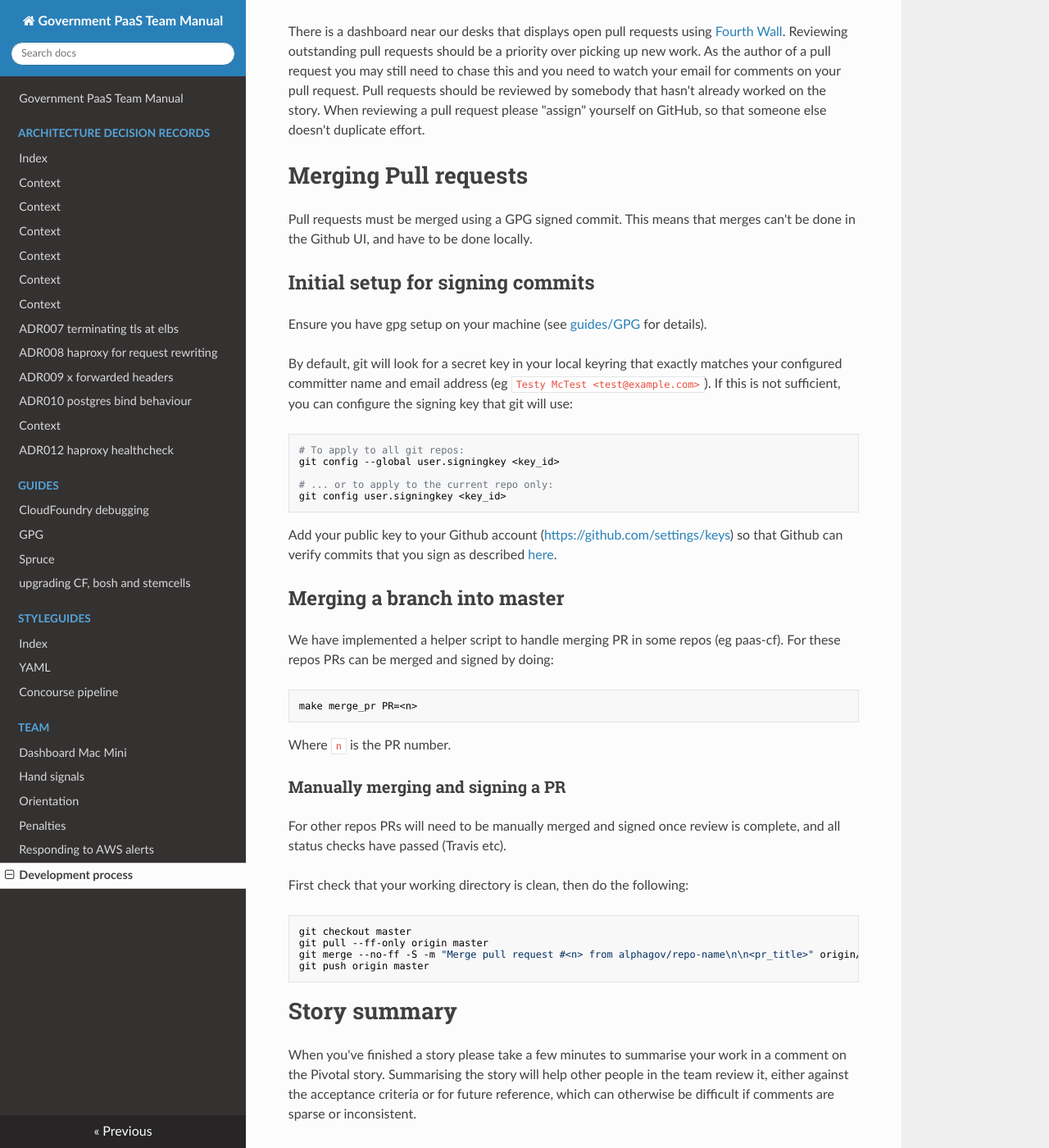
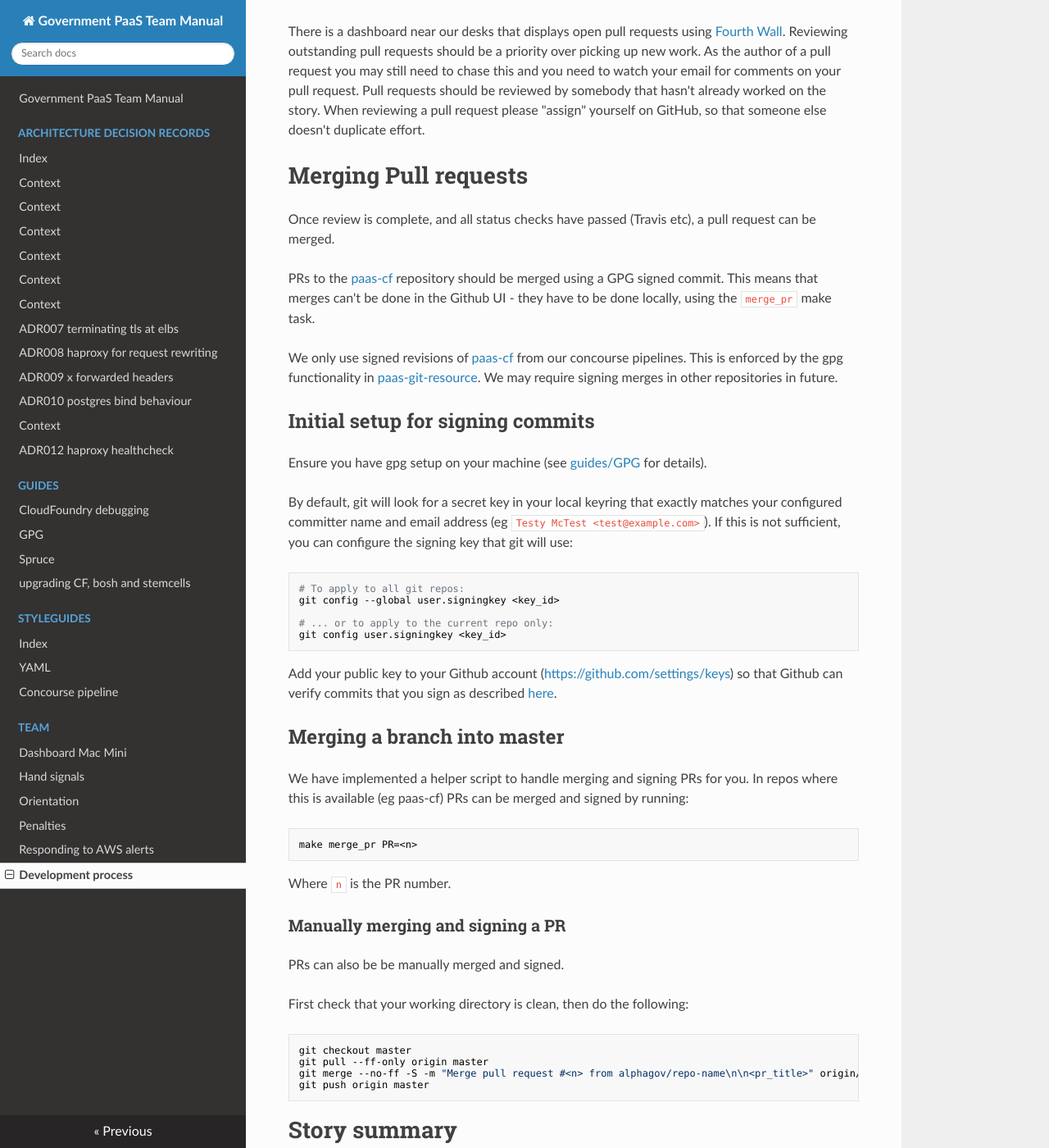
Before and after one commit to alphagov/paas-team-manual, an MkDocs documentation site: the page built from docs/team/working_practices.md, in a window 1280 px wide and 1400 px high, scrolled down 2564 px. Shown: the whole window at 82% size. Built offline with MkDocs 1.6.1, drawn with Linux system fonts in a browser that asks for light colours; nearby versions of some CDN libraries; some of the changed text lies outside the part shown.

Commit message:
Improve docs on merging PRs and forking
Some refinements to be more explicit.

Especially helpful for new starters, but also it's good to document our
current practice, rather than a historical or idealistic version of it.

````diff
--- a/docs/team/working_practices.md
+++ b/docs/team/working_practices.md
@@ -105,8 +105,19 @@ on GitHub, so that someone else doesn't duplicate effort.
 
 # Merging Pull requests
 
-Pull requests must be merged using a GPG signed commit. This means that merges
-can't be done in the Github UI, and have to be done locally.
+Once review is complete, and all status checks have passed (Travis etc),
+a pull request can be merged.
+
+PRs to the [paas-cf][] repository should be merged using a GPG signed commit.
+This means that merges can't be done in the Github UI - they have to be done locally,
+using the `merge_pr` make task.
+
+We only use signed revisions of [paas-cf][] from our concourse pipelines. This is enforced
+by the gpg functionality in [paas-git-resource][]. We may require signing merges in other
+repositories in future.
+
+[paas-cf]: https://github.com/alphagov/paas-cf
+[paas-git-resource]: https://github.com/alphagov/paas-git-resource
 
 ## Initial setup for signing commits
 
@@ -133,8 +144,8 @@ Github can verify commits that you sign as described
 
 ## Merging a branch into master
 
-We have implemented a helper script to handle merging PR in some repos (eg
-paas-cf). For these repos PRs can be merged and signed by doing:
+We have implemented a helper script to handle merging and signing PRs for you.
+In repos where this is available (eg paas-cf) PRs can be merged and signed by running:
 
 ```sh
 make merge_pr PR=<n>
@@ -144,8 +155,7 @@ Where `n` is the PR number.
 
 ### Manually merging and signing a PR
 
-For other repos PRs will need to be manually merged and signed once review is
-complete, and all status checks have passed (Travis etc).
+PRs can also be be manually merged and signed.
 
 First check that your working directory is clean, then do the following:
 
@@ -251,4 +261,6 @@ We should never pull request against the `master` branch of a forked repo.
 Doing so makes it very hard to reconcile our changes against the upstream
 repo at a later date. We should aim to submit all changes upstream. It may
 be appropriate to run against a branch of our fork for a limited period of
-time.
+time. We have decided to use a branch called `gds_master` for this, although
+some older reporitories may use something else. Feel free to change these as
+you encounter them, to improve consistency.
````
Also changed, not shown: other parts of docs/team/working_practices.md (+1 -1 lines).
